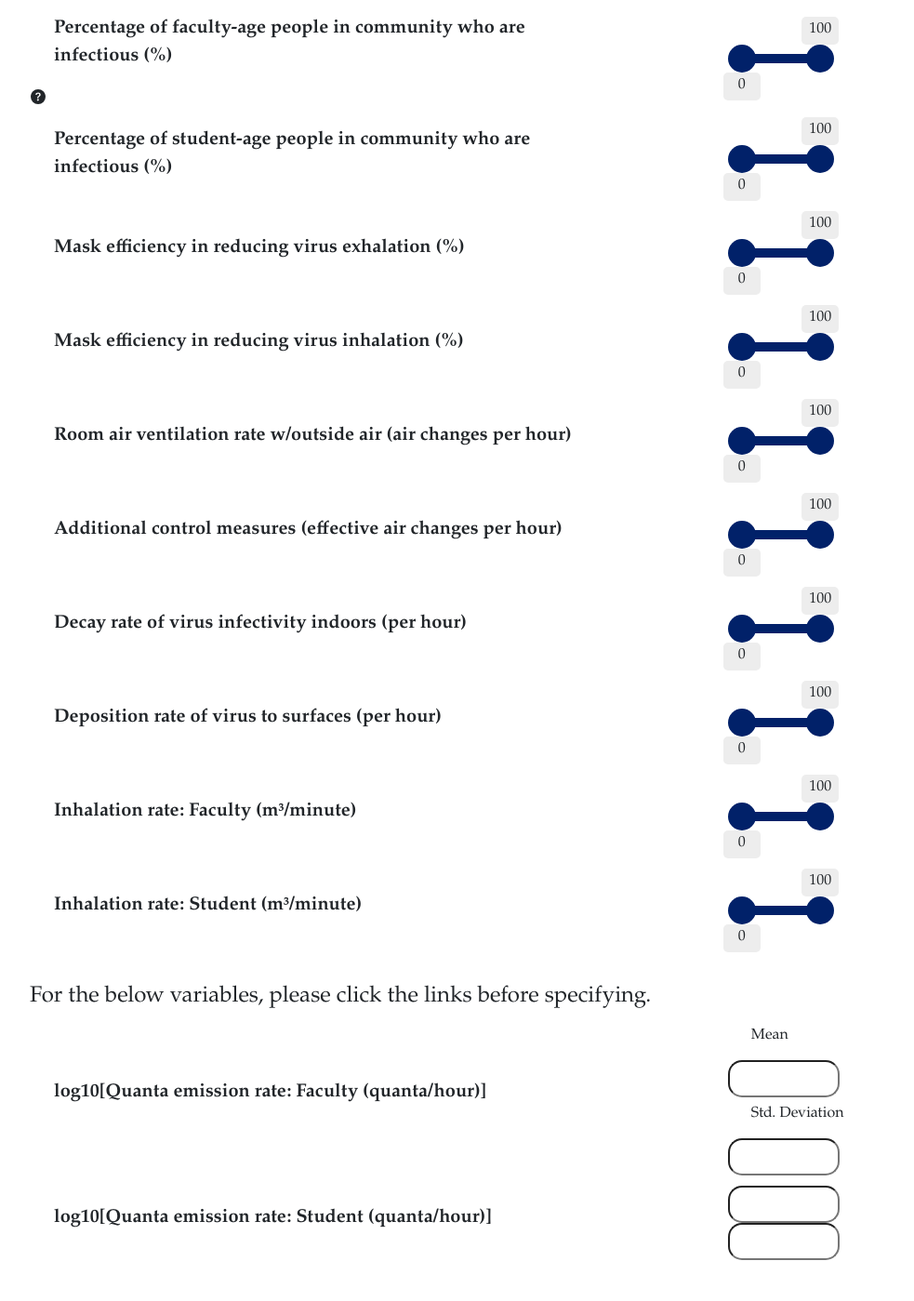
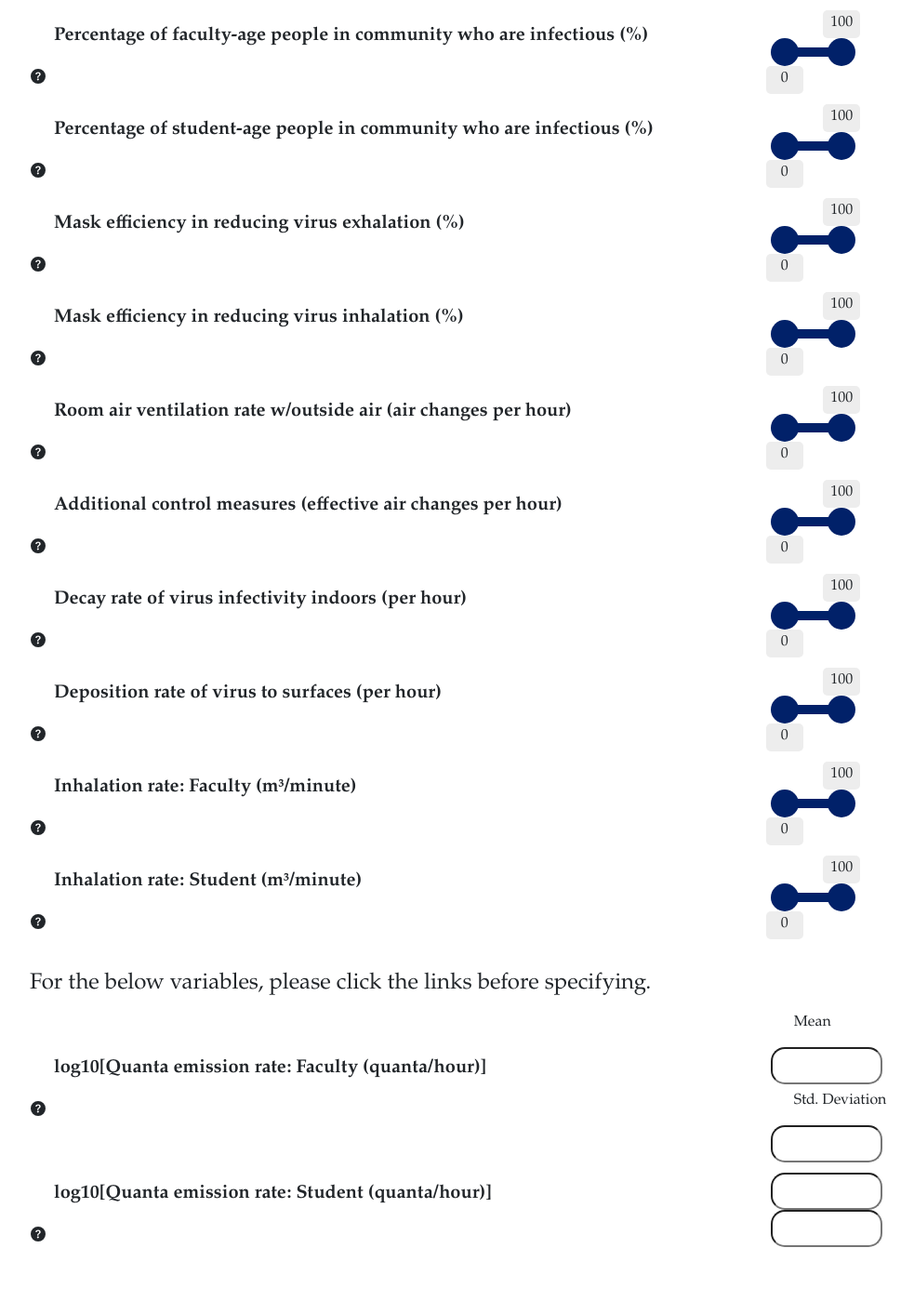
Before and after one commit to ayushgarg-ag/COVID-Risk-Web-App, a React (Create React App) app: page /advanced-classroom in a window 1280 px wide. Shown: the part 916-2315 px from the top of the page at 93% size, without its empty margins (68-1051 px from the left). Built offline with nearby package versions, Linux system fonts and the light colour scheme.

Commit message:
added tooltips w/ links

```diff
--- a/src/components/AdvancedClassroom.js
+++ b/src/components/AdvancedClassroom.js
@@ -5,8 +5,83 @@ import OverlayTrigger from "react-bootstrap/OverlayTrigger";
 import Tooltip from "react-bootstrap/Tooltip";
 import CustomSlider from './CustomSlider';
 
-function renderTooltip(props) {
-  return <Tooltip {...props}>Typical value for the general population, with a variety of types of masks and also variation on how well they are worn
+function renderPercentageInfectiousTooltip(props) {
+  return <Tooltip {...props}>This depends on the state of the pandemic in a given region and time period, as well as the dynamics of the disease and its infectivity in different types of cases, which are not known very precisely.
+  <a href="https://docs.google.com/spreadsheets/d/1LS2f28meUwiy-AxGQXyd1ily9HPbh9hvYD48Qulaj6s/edit#gid=0&range=A4" target="_blank">
+    More information
+  </a>
+  </Tooltip>;
+}
+
+function renderMaskEfficiencyExhalationTooltip(props) {
+  return <Tooltip {...props}>For the case where no masks are used, set mask efficiency to 0.
+  <a href="https://docs.google.com/spreadsheets/d/1LS2f28meUwiy-AxGQXyd1ily9HPbh9hvYD48Qulaj6s/edit#gid=0&range=A30" target="_blank">
+    More information
+  </a>
+  </Tooltip>;
+}
+
+function renderMaskEfficiencyInhalationTooltip(props) {
+  return <Tooltip {...props}>For the case where no masks are used, set mask efficiency to 0.
+  <a href="https://docs.google.com/spreadsheets/d/1LS2f28meUwiy-AxGQXyd1ily9HPbh9hvYD48Qulaj6s/edit#gid=0&range=A44" target="_blank">
+    More information
+  </a>
+  </Tooltip>;
+}
+
+function renderRoomVentilationTooltip(props) {
+  return <Tooltip {...props}> See link for literature values for several situations in h-1.
+  <a href="https://docs.google.com/spreadsheets/d/1LS2f28meUwiy-AxGQXyd1ily9HPbh9hvYD48Qulaj6s/edit#gid=0&range=A51" target="_blank">
+    More information
+  </a>
+  </Tooltip>;
+}
+
+function renderAddlControlMeasuresTooltip(props) {
+  return <Tooltip {...props}> See link for virus removal rate due to additional control measures.
+  <a href="https://docs.google.com/spreadsheets/d/1LS2f28meUwiy-AxGQXyd1ily9HPbh9hvYD48Qulaj6s/edit#gid=0&range=A66" target="_blank">
+    More information
+  </a>
+  </Tooltip>;
+}
+
+function renderDecayRateTooltip(props) {
+  return <Tooltip {...props}> See link for literature values in h-1.
+  <a href="https://docs.google.com/spreadsheets/d/1LS2f28meUwiy-AxGQXyd1ily9HPbh9hvYD48Qulaj6s/edit#gid=0&range=A78" target="_blank">
+    More information
+  </a>
+  </Tooltip>;
+}
+
+function renderDepositionRateTooltip(props) {
+  return <Tooltip {...props}>An important uncertainty is the size range of the infective particles. Here we assume 1-5 um, based on our read of the literature.
+  <a href="https://docs.google.com/spreadsheets/d/1LS2f28meUwiy-AxGQXyd1ily9HPbh9hvYD48Qulaj6s/edit#gid=0&range=A95" target="_blank">
+    More information
+  </a>
+  </Tooltip>;
+}
+
+function renderFacultyInhalationRateTooltip(props) {
+  return <Tooltip {...props}>Default values for faculty are mean percentile breathing rates for combination of passive and light activity for 41 to &lt51 years age-group.
+  <a href="https://docs.google.com/spreadsheets/d/1LS2f28meUwiy-AxGQXyd1ily9HPbh9hvYD48Qulaj6s/edit#gid=0&range=A101" target="_blank">
+    More information
+  </a>
+  </Tooltip>;
+}
+
+function renderStudentInhalationRateTooltip(props) {
+  return <Tooltip {...props}>Default values for students are short-term mean-95th percentile breathing rates for passive activity for 16 to &lt21 years age-group.
+  <a href="https://docs.google.com/spreadsheets/d/1LS2f28meUwiy-AxGQXyd1ily9HPbh9hvYD48Qulaj6s/edit#gid=0&range=A101" target="_blank">
+    More information
+  </a>
+  </Tooltip>;
+}
+
+function renderQuantaEmissionTooltip(props) {
+  return <Tooltip {...props}>
+  <a href="https://docs.google.com/spreadsheets/d/1LS2f28meUwiy-AxGQXyd1ily9HPbh9hvYD48Qulaj6s/edit#gid=0&range=A107" target="_blank">
+    More information
+  </a>
   </Tooltip>;
 }
 
@@ -20,7 +95,30 @@ function AdvancedClassroom(){
       classHeight: '',
       county: '',
       state: '',
-      masks:'1'
+      minFacultyInfectious: '',
+      maxFacultyInfectioous: '',
+      minStudentInfectious: '',
+      maxStudentInfection: '',
+      minMaskEffExhalation: '',
+      maxMaskEffExhalation: '',
+      minMaskEffInhalation: '',
+      maxMaskEffInhalation: '',
+      minVentilationRate: '',
+      maxVentilationRate: '',
+      minAddlControl: '',
+      maxAddlControl: '',
+      minDecayRate: '',
+      maxDecayRate: '',
+      minDepositionRate: '',
+      maxDepositionRate: '',
+      minFacultyInhalation: '',
+      maxFacultyInhalation: '',
+      minStudentInhalation: '',
+      maxStudentInhalation: '',
+      meanFacultyQuantaE: '',
+      sdFacultyQuantaE: '',
+      meanStudentQuantaE: '',
+      sdStudentQuantaE: ''
     });
 
     function changeBodyInfo(e) {
@@ -37,7 +135,30 @@ function AdvancedClassroom(){
       'classHeight': parseFloat(body.classHeight),
       'county': body.country,
       'state': body.state,
-      'masks':parseInt(body.masks)
+      'minFacultyInfectious' : parseFloat(body.minFacultyInfectious),
+      'maxFacultyInfectioous': parseFloat(body.maxFacultyInfectioous),
+      'minStudentInfectious': parseFloat(body.minStudentInfectious),
+      'maxStudentInfection': parseFloat(body.maxStudentInfection),
+      'minMaskEffExhalation': parseFloat(body.minMaskEffExhalation),
+      'maxMaskEffExhalation': parseFloat(body.maxMaskEffExhalation),
+      'minMaskEffInhalation': parseFloat(body.minMaskEffInhalation),
+      'maxMaskEffInhalation': parseFloat(body.maxMaskEffInhalation),
+      'minVentilationRate': parseFloat(body.minVentilationRate),
+      'maxVentilationRate': parseFloat(body.maxVentilationRate),
+      'minAddlControl': parseFloat(body.minAddlControl),
+      'maxAddlControl': parseFloat(body.maxAddlControl),
+      'minDecayRate': parseFloat(body.minDecayRate),
+      'maxDecayRate': parseFloat(body.maxDecayRate),
+      'minDepositionRate': parseFloat(body.minDepositionRate),
+      'maxDepositionRate': parseFloat(body.maxDepositionRate),
+      'minFacultyInhalation': parseFloat(body.minFacultyInhalation),
+      'maxFacultyInhalation': parseFloat(body.maxFacultyInhalation),
+      'minStudentInhalation': parseFloat(body.minStudentInhalation),
+      'maxStudentInhalation': parseFloat(body.maxStudentInhalation),
+      'meanFacultyQuantaE': parseFloat(body.meanFacultyQuantaE),
+      'sdFacultyQuantaE': parseFloat(body.sdFacultyQuantaE),
+      'meanStudentQuantaE': parseFloat(body.meanStudentQuantaE),
+      'sdStudentQuantaE': parseFloat(body.sdStudentQuantaE)
     };
 
     // // TODO: Somehow carry this data to the next page/function and send data to python backend
@@ -125,23 +246,12 @@ function AdvancedClassroom(){
                     <input type = "text" className = "state" value = {body.state} onChange = {changeBodyInfo}/>
                   </td>
                 </tr><br/>
-                {/* <tr>
-                  <td>
-                    <p className = "label">Is everyone wearing masks?</p>
-                  </td>
-                  <td>
-                    <input type="radio" id="yes" name="masks" className="masks" value="1" onChange = {changeBodyInfo} defaultChecked/>
-                    <label className="maskLabel" htmlFor="yes">Yes</label>
-                    <input type="radio" id="no" name="masks" className="masks" value="0" onChange = {changeBodyInfo}/>
-                    <label className="maskLabel" htmlFor="no">No</label>
-                  </td>
-                </tr> */}
                 <h2>Step 2: Virus Parameters (Variable)</h2>
                 <tr>
                   <td>
                     <p className = "label">Percentage of faculty-age people in community who are infectious (%)</p>
                     {/* TODO: make this inline */}
-                    <OverlayTrigger placement="right" delay={{ show: 250, hide: 400 }} overlay={renderTooltip}>
+                    <OverlayTrigger placement="right" delay={{ show: 250, hide: 5000 }} overlay={renderPercentageInfectiousTooltip}>
                     <BsFillQuestionCircleFill variant="success" />
                     </OverlayTrigger><br/>
                   </td>
@@ -151,8 +261,12 @@ function AdvancedClassroom(){
                   </td>
                 </tr>
                 <tr>
-                  <td>
+                  <td><nobr>
                     <p className = "label">Percentage of student-age people in community who are infectious (%)</p>
+                    <OverlayTrigger placement="right" delay={{ show: 250, hide: 5000 }} overlay={renderPercentageInfectiousTooltip}>
+                    <BsFillQuestionCircleFill variant="success" />
+                    </OverlayTrigger><br/>
+                    </nobr>
                   </td>
                   <td>
                     <CustomSlider className='yeet' min='0' max='100' step_count='0.5'/>
@@ -161,6 +275,9 @@ function AdvancedClassroom(){
                 <tr>
                   <td>
                     <p className = "label">Mask efficiency in reducing virus exhalation (%)</p>
+                    <OverlayTrigger placement="right" delay={{ show: 250, hide: 2000 }} overlay={renderMaskEfficiencyExhalationTooltip}>
+                    <BsFillQuestionCircleFill variant="success" />
+                    </OverlayTrigger><br/>
                   </td>
                   <td>
                     <CustomSlider className='yeet' min='0' max='100' step_count='0.5'/>
@@ -169,6 +286,9 @@ function AdvancedClassroom(){
                 <tr>
                   <td>
                     <p className = "label">Mask efficiency in reducing virus inhalation (%)</p>
+                    <OverlayTrigger placement="right" delay={{ show: 250, hide: 2000 }} overlay={renderMaskEfficiencyInhalationTooltip}>
+                    <BsFillQuestionCircleFill variant="success" />
+                    </OverlayTrigger><br/>
                   </td>
                   <td>
                     <CustomSlider className='yeet' min='0' max='100' step_count='0.5'/>
@@ -177,6 +297,9 @@ function AdvancedClassroom(){
                 <tr>
                   <td>
                     <p className = "label">Room air ventilation rate w/outside air (air changes per hour)</p>
+                    <OverlayTrigger placement="right" delay={{ show: 250, hide: 2000 }} overlay={renderRoomVentilationTooltip}>
+                    <BsFillQuestionCircleFill variant="success" />
+                    </OverlayTrigger><br/>
                   </td>
                   <td>
                     <CustomSlider className='yeet' min='0' max='100' step_count='0.5'/>
@@ -185,6 +308,9 @@ function AdvancedClassroom(){
                 <tr>
                   <td>
                     <p className = "label">Additional control measures (effective air changes per hour)</p>
+                    <OverlayTrigger placement="right" delay={{ show: 250, hide: 2000 }} overlay={renderAddlControlMeasuresTooltip}>
+                    <BsFillQuestionCircleFill variant="success" />
+                    </OverlayTrigger><br/>
                   </td>
                   <td>
                     <CustomSlider className='yeet' min='0' max='100' step_count='0.5'/>
@@ -193,6 +319,9 @@ function AdvancedClassroom(){
                 <tr>
                   <td>
                     <p className = "label">Decay rate of virus infectivity indoors (per hour)</p>
+                    <OverlayTrigger placement="right" delay={{ show: 250, hide: 2500 }} overlay={renderDecayRateTooltip}>
+                    <BsFillQuestionCircleFill variant="success" />
+                    </OverlayTrigger><br/>
                   </td>
                   <td>
                     <CustomSlider className='yeet' min='0' max='100' step_count='0.5'/>
@@ -201,6 +330,9 @@ function AdvancedClassroom(){
                 <tr>
                   <td>
                     <p className = "label">Deposition rate of virus to surfaces (per hour)</p>
+                    <OverlayTrigger placement="right" delay={{ show: 250, hide: 3500 }} overlay={renderDepositionRateTooltip}>
+                    <BsFillQuestionCircleFill variant="success" />
+                    </OverlayTrigger><br/>
                   </td>
                   <td>
                     <CustomSlider className='yeet' min='0' max='100' step_count='0.5'/>
@@ -209,6 +341,9 @@ function AdvancedClassroom(){
                 <tr>
                   <td>
                     <p className = "label">Inhalation rate: Faculty (m³/minute)</p>
+                    <OverlayTrigger placement="right" delay={{ show: 250, hide: 3500 }} overlay={renderFacultyInhalationRateTooltip}>
+                    <BsFillQuestionCircleFill variant="success" />
+                    </OverlayTrigger><br/>
                   </td>
                   <td>
                     <CustomSlider className='yeet' min='0' max='100' step_count='0.5'/>
@@ -217,6 +352,9 @@ function AdvancedClassroom(){
                 <tr>
                   <td>
                     <p className = "label">Inhalation rate: Student (m³/minute)</p>
+                    <OverlayTrigger placement="right" delay={{ show: 250, hide: 3500 }} overlay={renderStudentInhalationRateTooltip}>
+                    <BsFillQuestionCircleFill variant="success" />
+                    </OverlayTrigger><br/>
                   </td>
                   <td>
                     <CustomSlider className='yeet' min='0' max='100' step_count='0.5'/>
@@ -226,24 +364,29 @@ function AdvancedClassroom(){
                 <tr>
                   <td>
                     <p className = "label">log10[Quanta emission rate: Faculty (quanta/hour)]</p>
+                    <OverlayTrigger placement="right" delay={{ show: 250, hide: 800 }} overlay={renderQuantaEmissionTooltip}>
+                    <BsFillQuestionCircleFill variant="success" />
+                    </OverlayTrigger><br/>
                   </td>
                   <td>
-                      {/* TODO: MAKE ON SAME LINE */}
-                      {/* TODO: CHANGE THE VALUE FOR BODY. */}
+                      {/* TODO: MAKE BOXES ON SAME LINE */}
                     <p>Mean</p>
-                    <input type = "text" className = "county" value = {body.county} onChange = {changeBodyInfo}/>
+                    <input type = "number" className = "meanFacultyQuantaE" value = {body.meanFacultyQuantaE} onChange = {changeBodyInfo}/>
                     <p>Std. Deviation</p>
-                    <input type = "text" className = "county" value = {body.county} onChange = {changeBodyInfo}/>
+                    <input type = "number" className = "sdFacultyQuantaE" value = {body.sdFacultyQuantaE} onChange = {changeBodyInfo}/>
                   </td>
                 </tr>
                 <tr>
                   <td>
+                    {/* TODO: MAKE BOXES ON SAME LINE */}
                     <p className = "label">log10[Quanta emission rate: Student (quanta/hour)]</p>
+                    <OverlayTrigger placement="right" delay={{ show: 250, hide: 800 }} overlay={renderQuantaEmissionTooltip}>
+                    <BsFillQuestionCircleFill variant="success" />
+                    </OverlayTrigger><br/>
                   </td>
                   <td>
-                      {/* TODO: CHANGE THE VALUE FOR BODY. */}
-                    <input type = "text" className = "county" value = {body.county} onChange = {changeBodyInfo}/>
-                    <input type = "text" className = "county" value = {body.county} onChange = {changeBodyInfo}/>
+                    <input type = "number" className = "meanStudentQuantaE" value = {body.meanStudentQuantaE} onChange = {changeBodyInfo}/>
+                    <input type = "number" className = "sdStudentQuantaE" value = {body.sdStudentQuantaE} onChange = {changeBodyInfo}/>
                   </td>
                 </tr>
               </tbody>
--- a/src/components/BasicClassroom.js
+++ b/src/components/BasicClassroom.js
@@ -1,13 +1,13 @@
 import React, {useState} from 'react';
 import './Classroom.css';
-import { BsFillQuestionCircleFill } from "react-icons/bs";
-import OverlayTrigger from "react-bootstrap/OverlayTrigger";
-import Tooltip from "react-bootstrap/Tooltip";
+// import { BsFillQuestionCircleFill } from "react-icons/bs";
+// import OverlayTrigger from "react-bootstrap/OverlayTrigger";
+// import Tooltip from "react-bootstrap/Tooltip";
 
-function renderTooltip(props) {
-  return <Tooltip {...props}>Typical value for the general population, with a variety of types of masks and also variation on how well they are worn
-  </Tooltip>;
-}
+// function renderTooltip(props) {
+//   return <Tooltip {...props}>Typical value for the general population, with a variety of types of masks and also variation on how well they are worn
+//   </Tooltip>;
+// }
 
 function BasicClassroom(){
     const [body, setBody] = useState({
```
